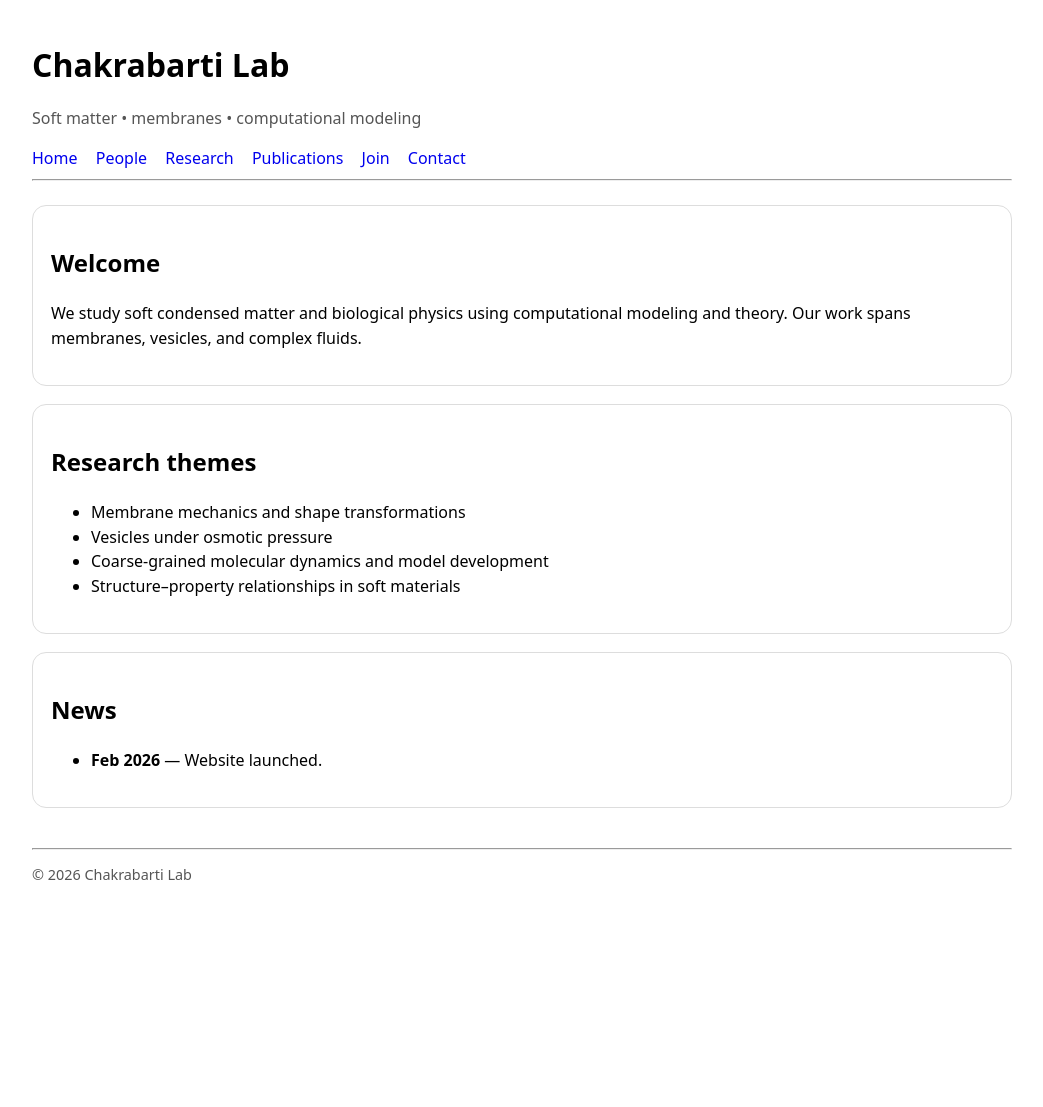
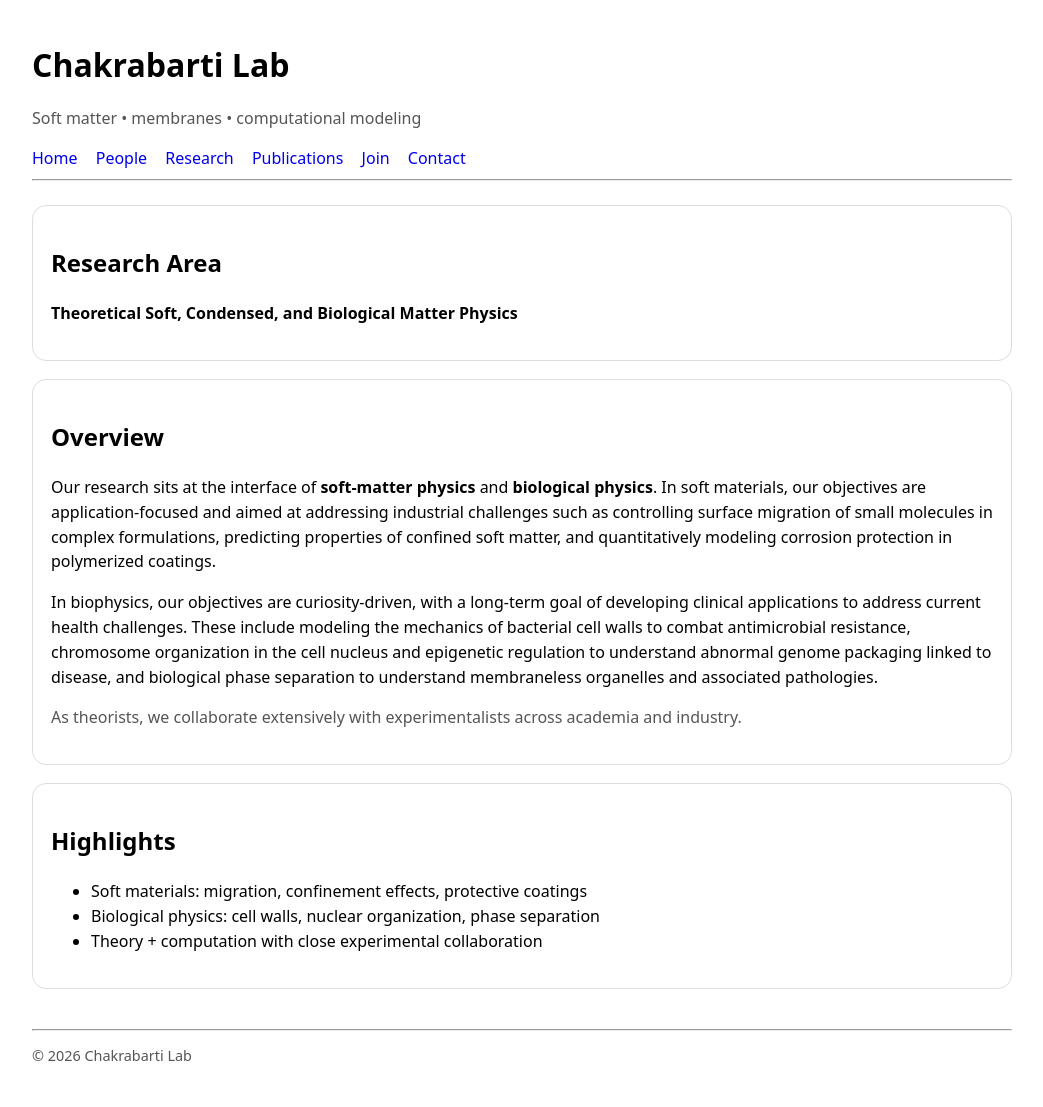
Before and after one commit to skg43/chakrabarti-lab, a Jekyll site: the page built from index.html, in a window 1280 px wide. Shown: the whole page, without its empty margins (118-1161 px from the left). Built offline with Jekyll 4.4.1, drawn with Linux system fonts in a browser that asks for light colours; before the commit the page ends 926 px from its top, so only the background shows below that.

Commit message:
Update homepage welcome text

```diff
--- a/index.html
+++ b/index.html
@@ -4,26 +4,34 @@ title: Home
 ---
 
 <div class="card">
-  <h2>Welcome</h2>
+  <h2>Research Area</h2>
+  <p><strong>Theoretical Soft, Condensed, and Biological Matter Physics</strong></p>
+</div>
+
+<div class="card">
+  <h2>Overview</h2>
   <p>
-    We study soft condensed matter and biological physics using computational modeling and theory.
-    Our work spans membranes, vesicles, and complex fluids.
+    Our research sits at the interface of <strong>soft-matter physics</strong> and <strong>biological physics</strong>.
+    In soft materials, our objectives are application-focused and aimed at addressing industrial challenges such as
+    controlling surface migration of small molecules in complex formulations, predicting properties of confined soft matter,
+    and quantitatively modeling corrosion protection in polymerized coatings.
+  </p>
+  <p>
+    In biophysics, our objectives are curiosity-driven, with a long-term goal of developing clinical applications to address
+    current health challenges. These include modeling the mechanics of bacterial cell walls to combat antimicrobial resistance,
+    chromosome organization in the cell nucleus and epigenetic regulation to understand abnormal genome packaging linked to disease,
+    and biological phase separation to understand membraneless organelles and associated pathologies.
+  </p>
+  <p class="muted">
+    As theorists, we collaborate extensively with experimentalists across academia and industry.
   </p>
 </div>
 
 <div class="card">
-  <h2>Research themes</h2>
+  <h2>Highlights</h2>
   <ul>
-    <li>Membrane mechanics and shape transformations</li>
-    <li>Vesicles under osmotic pressure</li>
-    <li>Coarse-grained molecular dynamics and model development</li>
-    <li>Structure–property relationships in soft materials</li>
+    <li>Soft materials: migration, confinement effects, protective coatings</li>
+    <li>Biological physics: cell walls, nuclear organization, phase separation</li>
+    <li>Theory + computation with close experimental collaboration</li>
   </ul>
 </div>
-
-<div class="card">
-  <h2>News</h2>
-  <ul>
-    <li><strong>Feb 2026</strong> — Website launched.</li>
-  </ul>
-</div>
```
